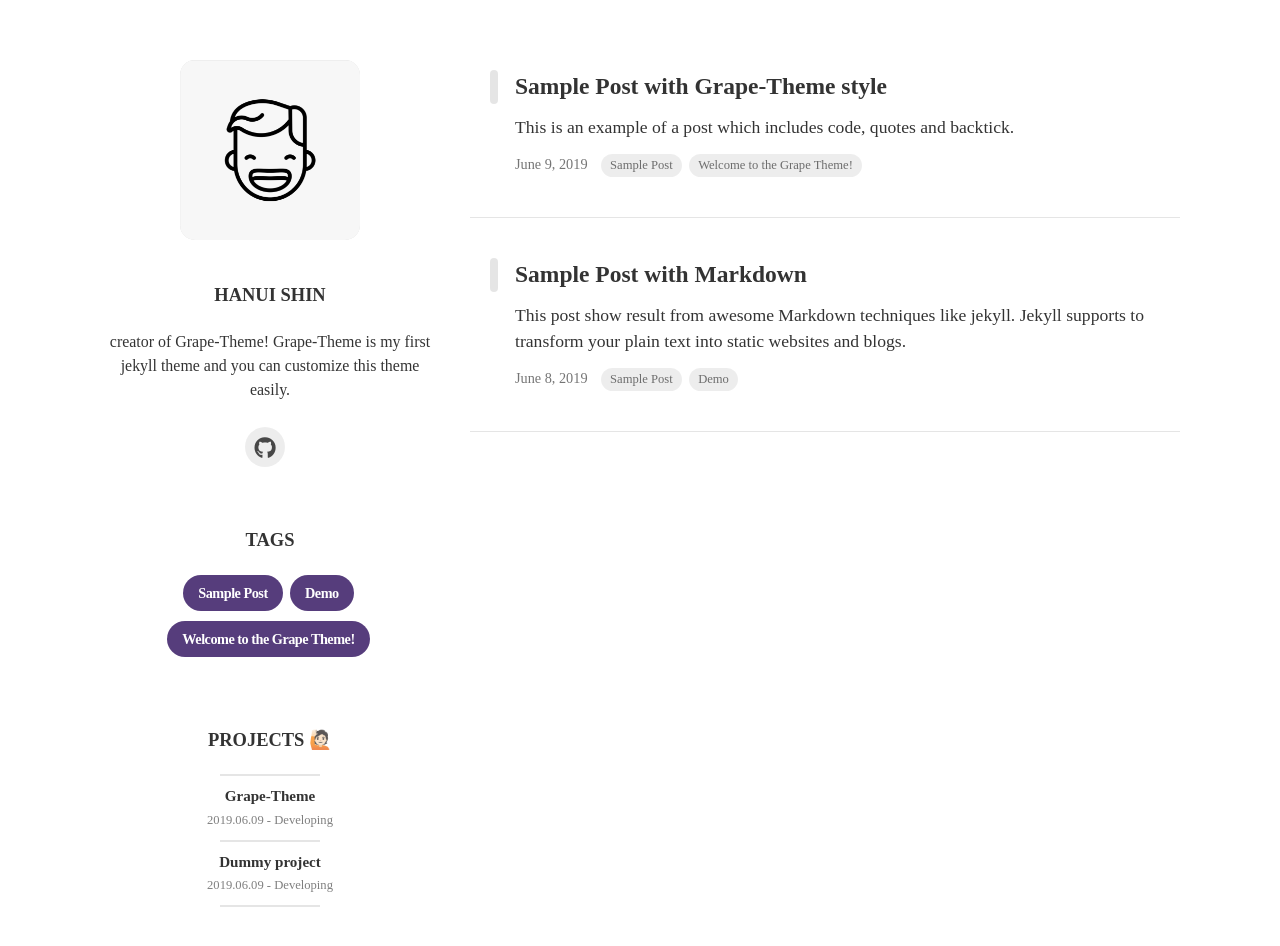
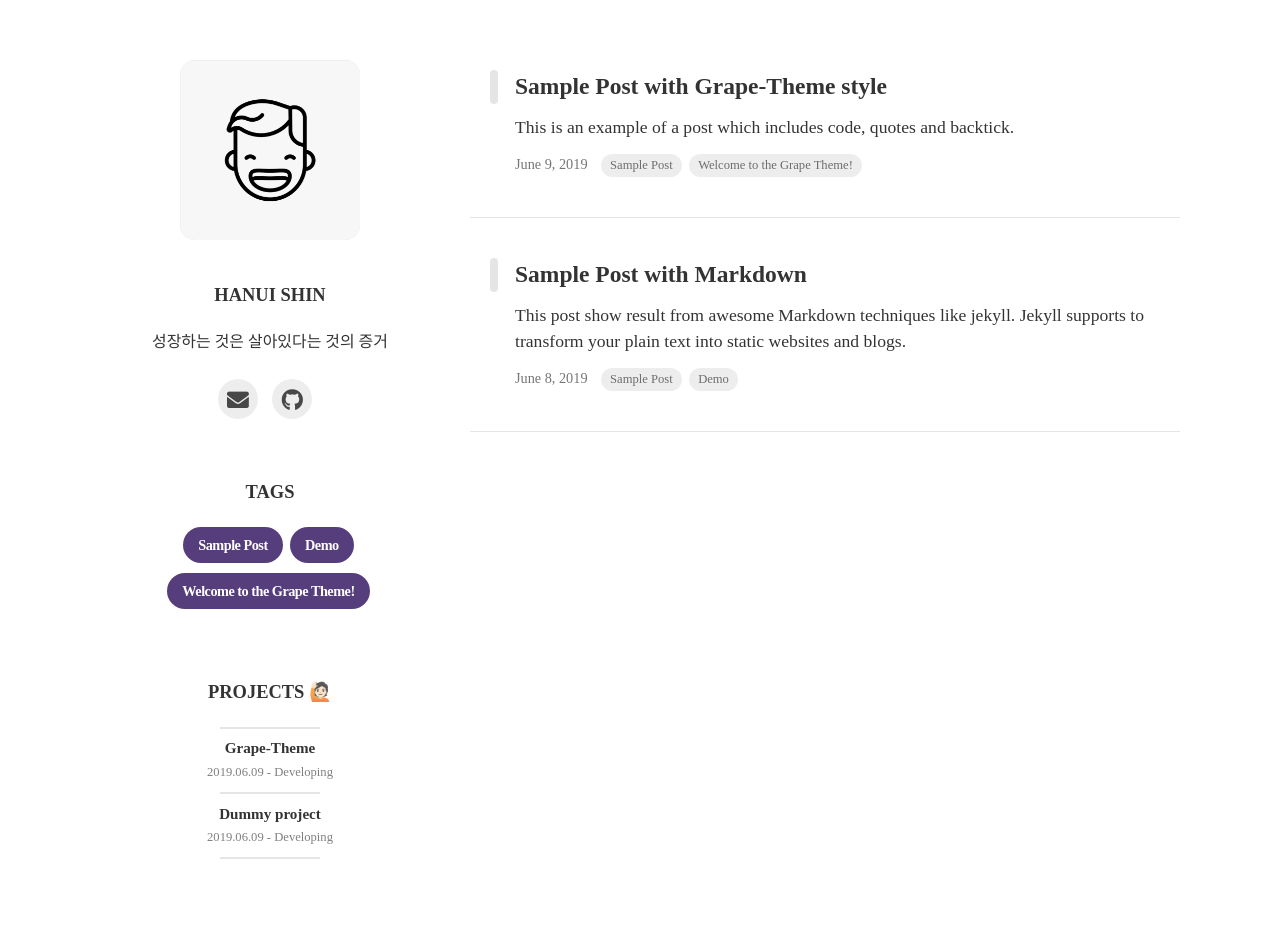
Before and after one commit to gksmldia/gksmldia.github.io, a Jekyll site: the page built from index.html, in a window 1280 px wide. Built offline with Jekyll 4.4.1, drawn with Linux system fonts in a browser that asks for light colours; nearby versions of some CDN libraries; some web fonts are replaced; the list of posts is cut into pages by our own code; after the commit the page ends 900 px from its top, so only the background shows below that.

Commit message:
modify config file

```diff
--- a/_config.yml
+++ b/_config.yml
@@ -6,25 +6,31 @@ locale: ko_KR
 
 # Blog Settings
 theme_settings :
-  title : Grape Theme
+  title : Midsummer Night's Honey
   favicon : assets/favicon.ico
 
   # Profile Settings
   profile :
     image : assets/img/smile.png
     username : Hanui Shin
-    description : creator of Grape-Theme! Grape-Theme is my first jekyll theme and you can customize this theme easily.
+    description : 성장하는 것은 살아있다는 것의 증거
     experience :
       - start : 2017-05-03
         end : 2018-05-06
         experience : company name, title
     skills :
-      - skill : HTML5 & CSS
-        value : 85  # Percent value
+      - skill : JAVA
+        value : 75  # Percent value
+      - skill : Python
+        value : 75  # Percent value
+      - skill : JS
+        value : 90  # Percent value
+      - skill : Elastic
+        value : 30  # Percent value
 
   # Icons
   icons :
-    email:  # Full email address, e.g. "sample@google.com"
+    email:  gksmldia@google.com
     linkedin:  # Full URL
     github: gksmldia
     gitlab:
```
